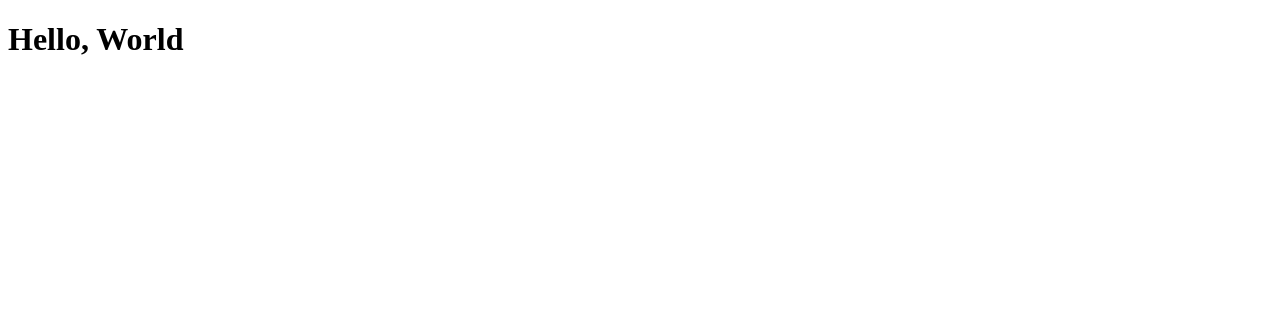
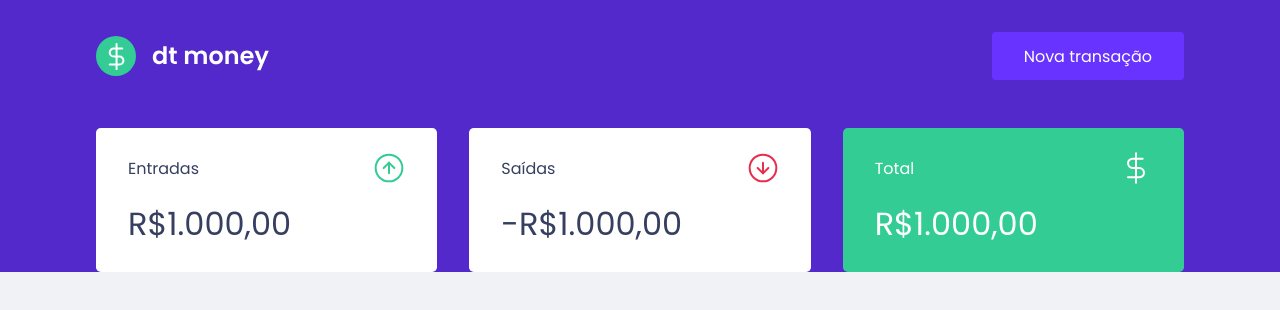
Before and after one commit to LuisNettoo/dtmoney-reactjs, a React (Create React App) app: page / in a window 1280 px wide. Shown: the top 310 px of the page. Built offline with nearby package versions, Linux system fonts and the light colour scheme.

Commit message:
App use components

```diff
--- a/src/App.tsx
+++ b/src/App.tsx
@@ -1,10 +1,14 @@
-import React from "react";
+import { Dashbord } from "./components/Dashborder";
+import { Header } from "./components/Header";
+import { GlobalStyles } from "./styles/global";
 
 function App() {
   return (
-    <div className="App">
-      <h1>Hello, World</h1>
-    </div>
+    <>
+      <Header />
+      <Dashbord />
+      <GlobalStyles />
+    </>
   );
 }
 
```
